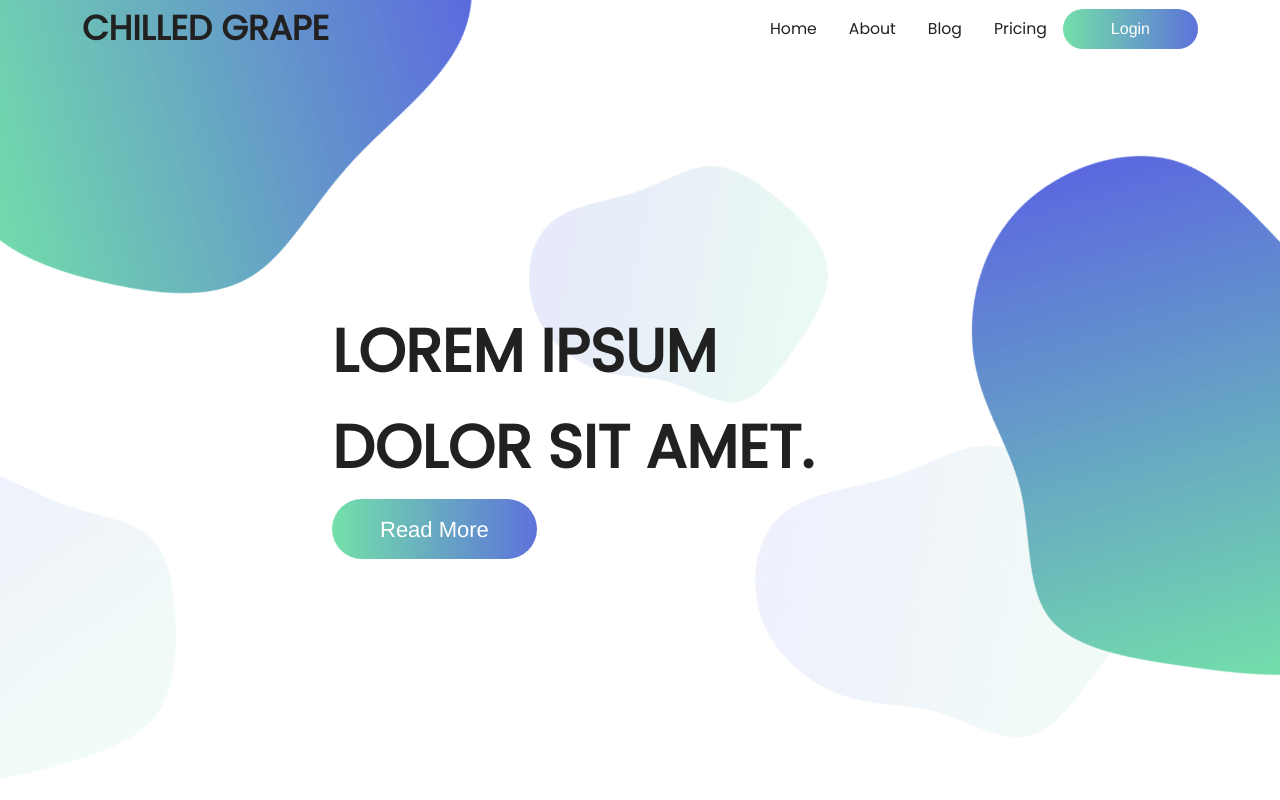
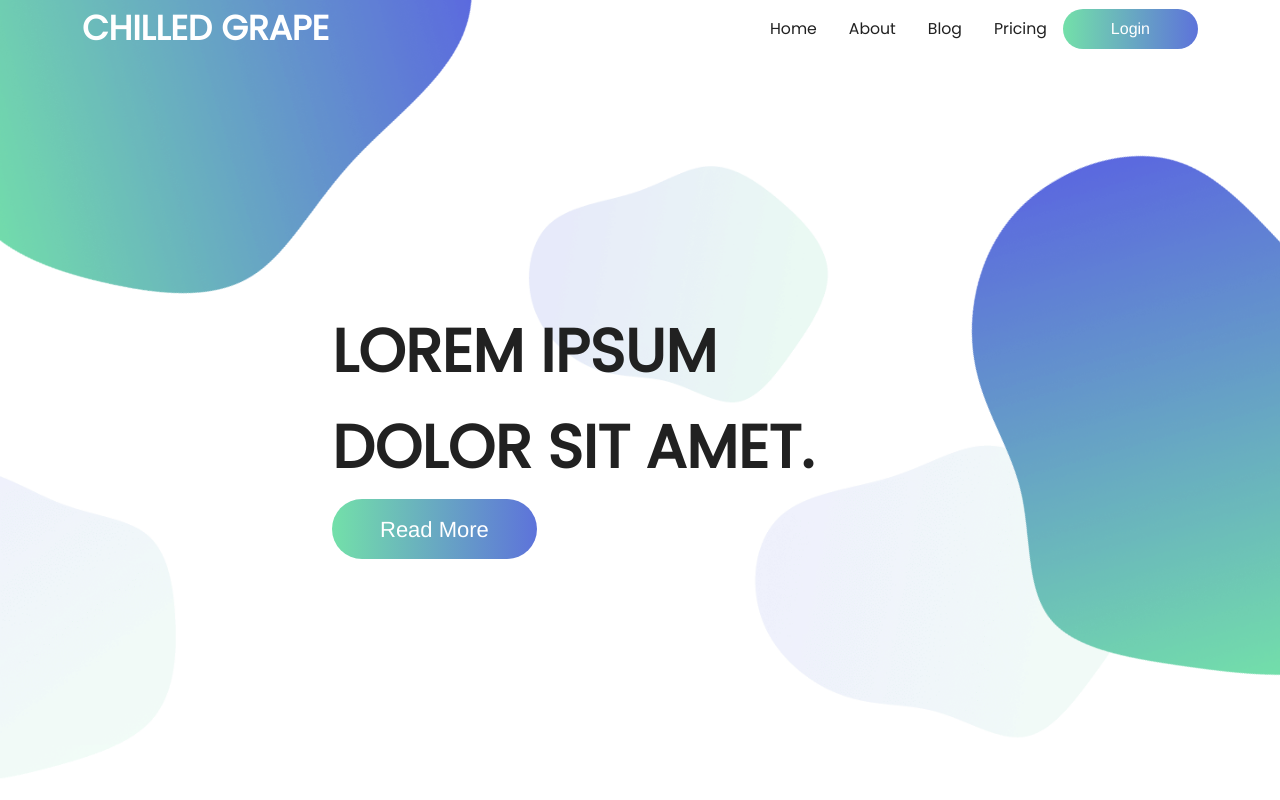
Before and after one commit to Harry-Gardiner/Cold-Banana, a Vue app: page / in a window 1280 px wide. Shown: the top 800 px of the page. Built offline with nearby package versions, Linux system fonts and the light colour scheme; no server answers.

Commit message:
Navbar - title colour added

```diff
--- a/src/components/AppNavbar.vue
+++ b/src/components/AppNavbar.vue
@@ -123,10 +123,10 @@ header {
 
   &__branding {
     text-transform: uppercase;
-    color: $white;
     h2 {
       position: relative;
       z-index: 10;
+      color: $white;
     }
   }
 
```
